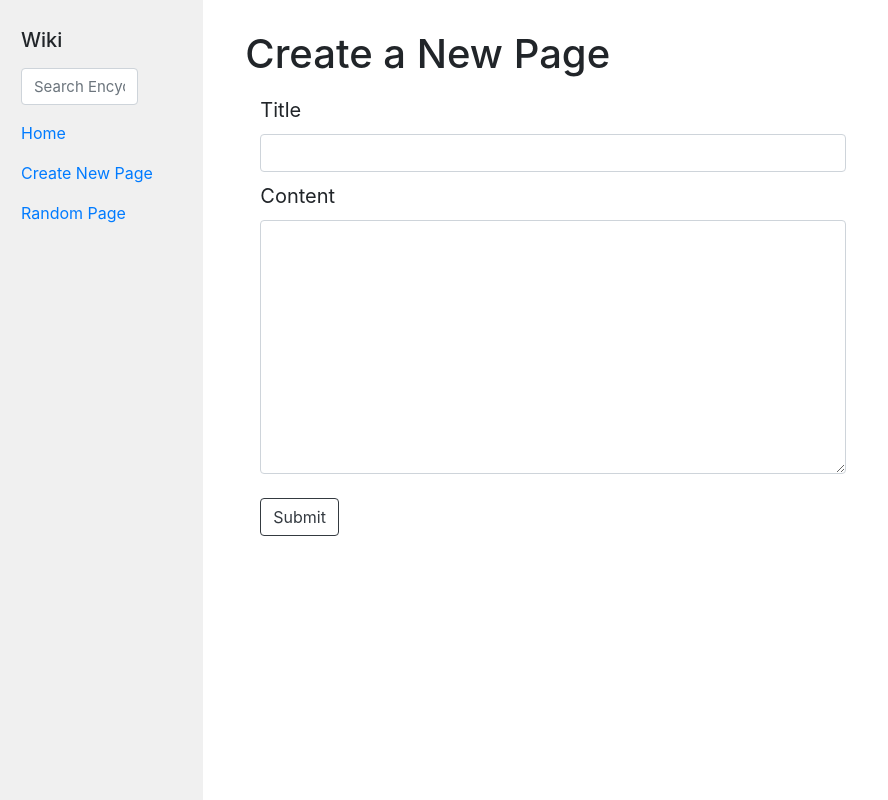
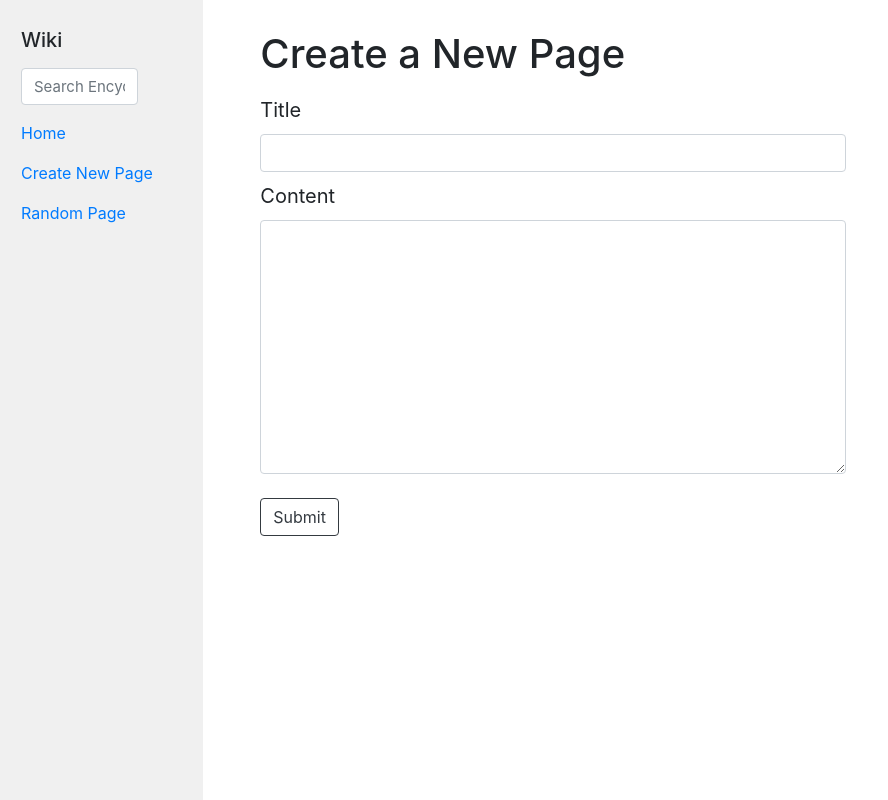
Before and after one commit to aviiciii/wikipedia, a Django app: page /newpage in a window 1280 px wide. Shown: the whole page, without its empty margins (0-888 px from the left). Run offline with Django 3.2, Linux system fonts and the light colour scheme; parts of the project's set-up code (start-up, migrations or seed data) failed here and were passed over; some libraries are stand-ins or nearby versions.

Commit message:
Style newpage

```diff
--- a/encyclopedia/templates/encyclopedia/newpage.html
+++ b/encyclopedia/templates/encyclopedia/newpage.html
@@ -6,7 +6,7 @@
 
 {% block body %}
 
-    <h1>Create a New Page</h1>
+    <h1 class="col-sm-10">Create a New Page</h1>
 
     <form action = '{% url 'encyclopedia:newpage' %}' method = 'post'>
         {% csrf_token %}
```
